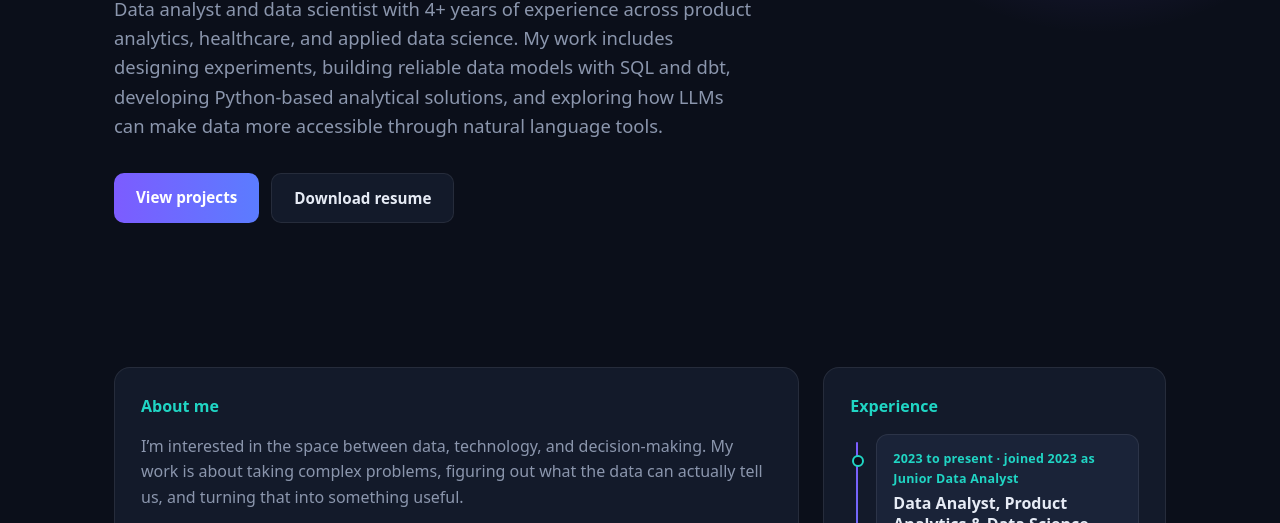
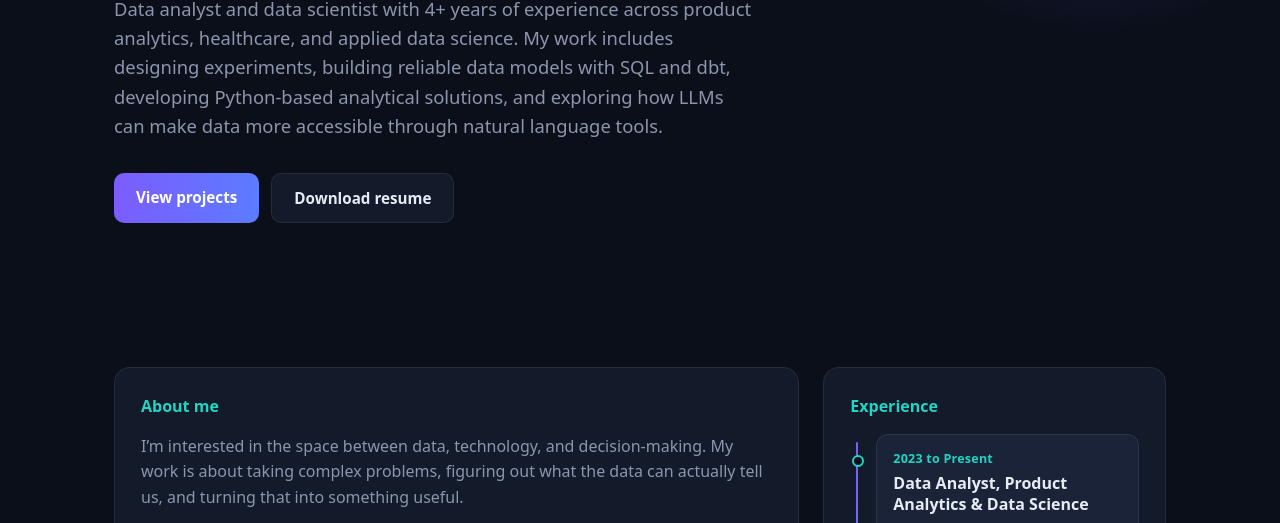
Before and after one commit to hassanhassan5198/hassanhassan5198.github.io, a plain HTML site: page index.html in a window 1280 px wide. Shown: the part 382-905 px from the top of the page. Drawn offline with Linux system fonts and the light colour scheme.

Commit message:
Update index.html

```diff
--- a/index.html
+++ b/index.html
@@ -211,7 +211,7 @@
       <h3>Experience</h3>
       <div class="tl">
         <div class="tl-item">
-          <div class="tl-date">2023 to present · joined 2023 as Junior Data Analyst</div>
+          <div class="tl-date">2023 to Present</div>
           <div class="tl-role">Data Analyst, Product Analytics &amp; Data Science</div>
           <div class="tl-co">Kooth / Soluna US</div>
           <div class="tl-loc"><svg viewBox="0 0 24 24"><path d="M12 21s-7-6.2-7-11a7 7 0 0 1 14 0c0 4.8-7 11-7 11z"/><circle cx="12" cy="10" r="2.5"/></svg><span>Chicago, IL</span></div>
```
